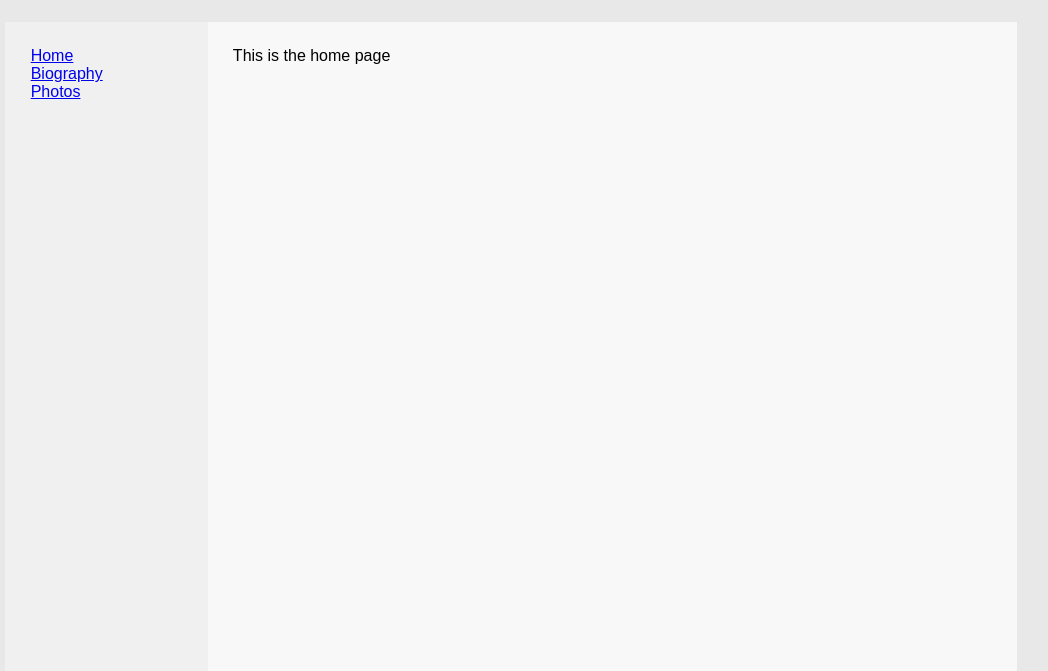
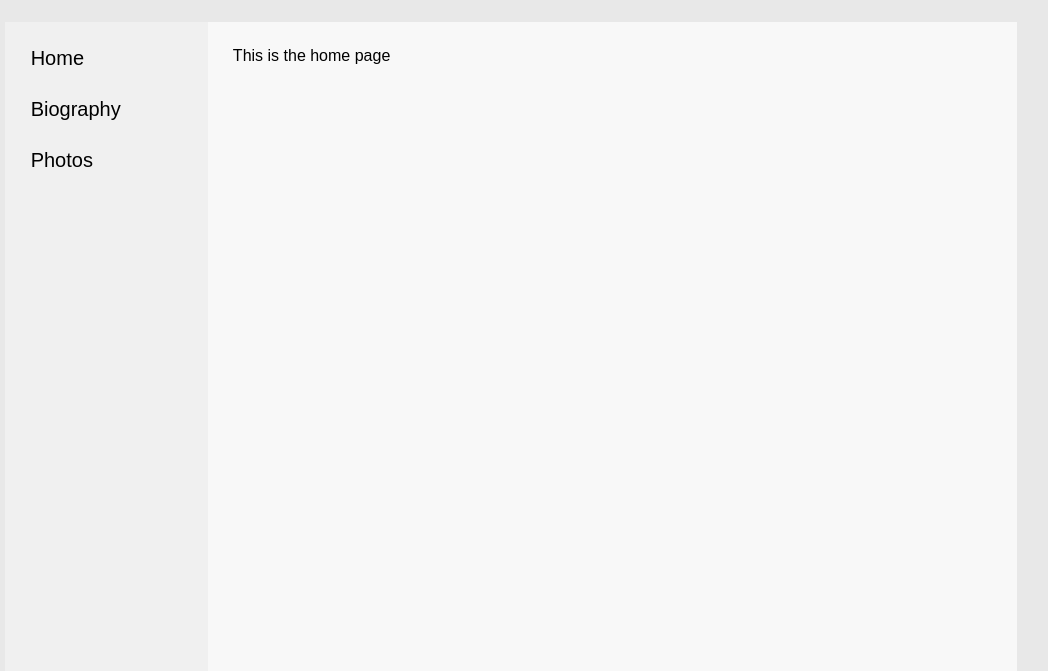
Before and after one commit to bjh83/photo, a Django app: page / in a window 1280 px wide. Shown: the part 76-747 px from the top of the page, without its empty margins (139-1187 px from the left). Run offline with Django 3.2, Linux system fonts and the light colour scheme.

Commit message:
NF: I improved the stylesheet

```diff
--- a/static/default.css
+++ b/static/default.css
@@ -1,7 +1,7 @@
 body
 {
 	font-family:Arial,Helvetica,sans-serif;
-	background-color:#E8E8E8
+	background-color:#E8E8E8;
 }
 
 div.container
@@ -25,7 +25,7 @@ div.sidebar
 	height:80%;
 	float:left;
 	padding:2.5%;
-	background-color:#F0F0F0
+	background-color:#F0F0F0;
 }
 
 div.content
@@ -34,9 +34,41 @@ div.content
 	height:80%;
 	float:left;
 	padding:2.5%;
-	background-color:#F8F8F8
+	background-color:#F8F8F8;
 }
 
 div.footer
 {
 }
+
+a:link
+{
+	color:#000000;
+	text-decoration:none;
+}
+
+a.spacious
+{
+	font-size:20px;
+}
+
+div.spacious
+{
+	margin-bottom:10px;
+}
+
+a:visited
+{
+	color:#000000;
+	text-decoration:none;
+}
+
+a:hover
+{
+	text-decoration:underline;
+}
+
+a:active
+{
+	text-decoration:underline;
+}
--- a/templates/main.html
+++ b/templates/main.html
@@ -7,7 +7,7 @@
 
 	<div id="sidebar" class="sidebar">
 		{% for link in links %}
-		<a href="{{link.url}}">{{link.name}}</a><br>
+		<div class="spacious"><a href="{{link.url}}" class="spacious">{{link.name}}</a></div><br>
 		{% endfor %}
 	</div>
 
```
